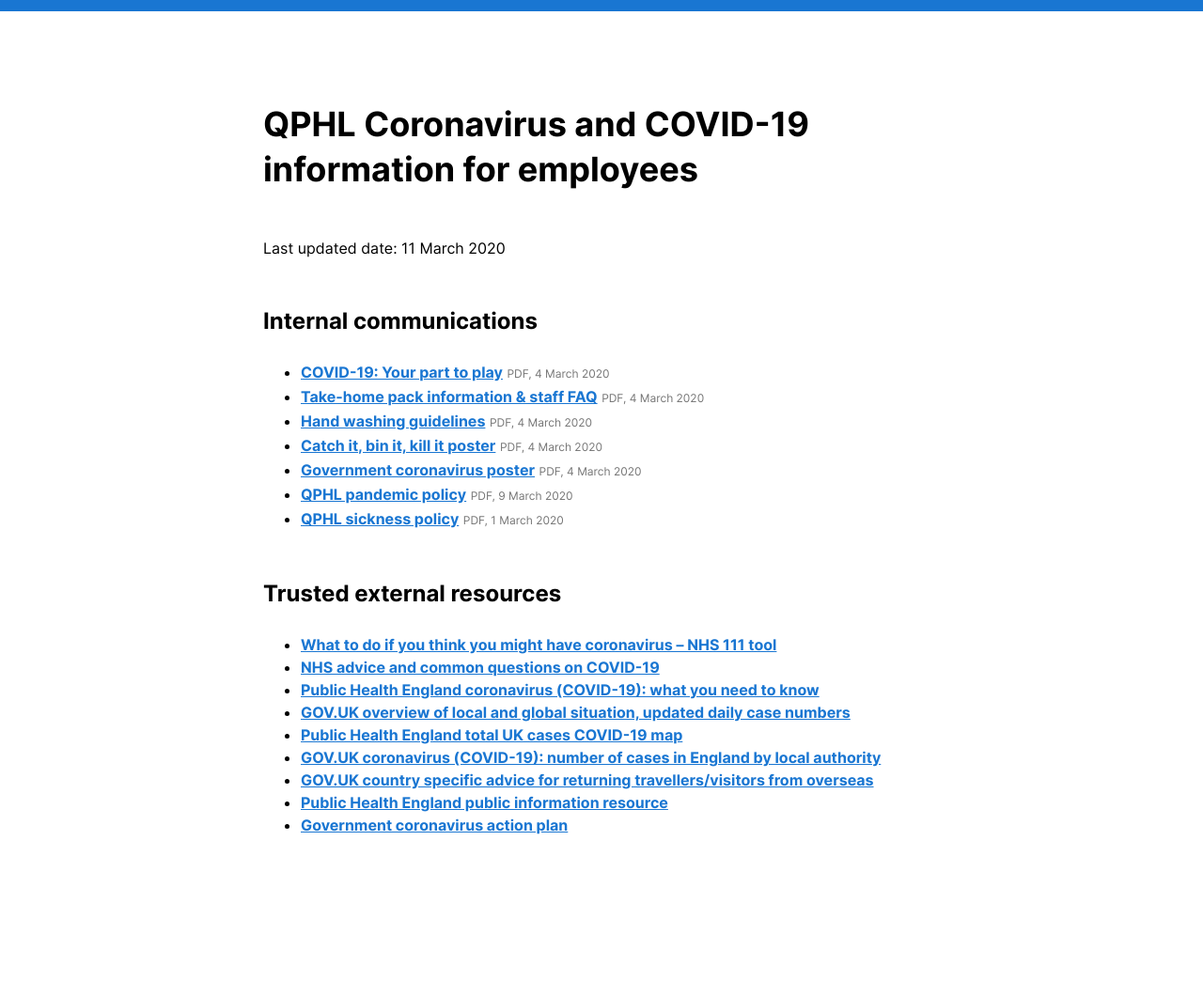
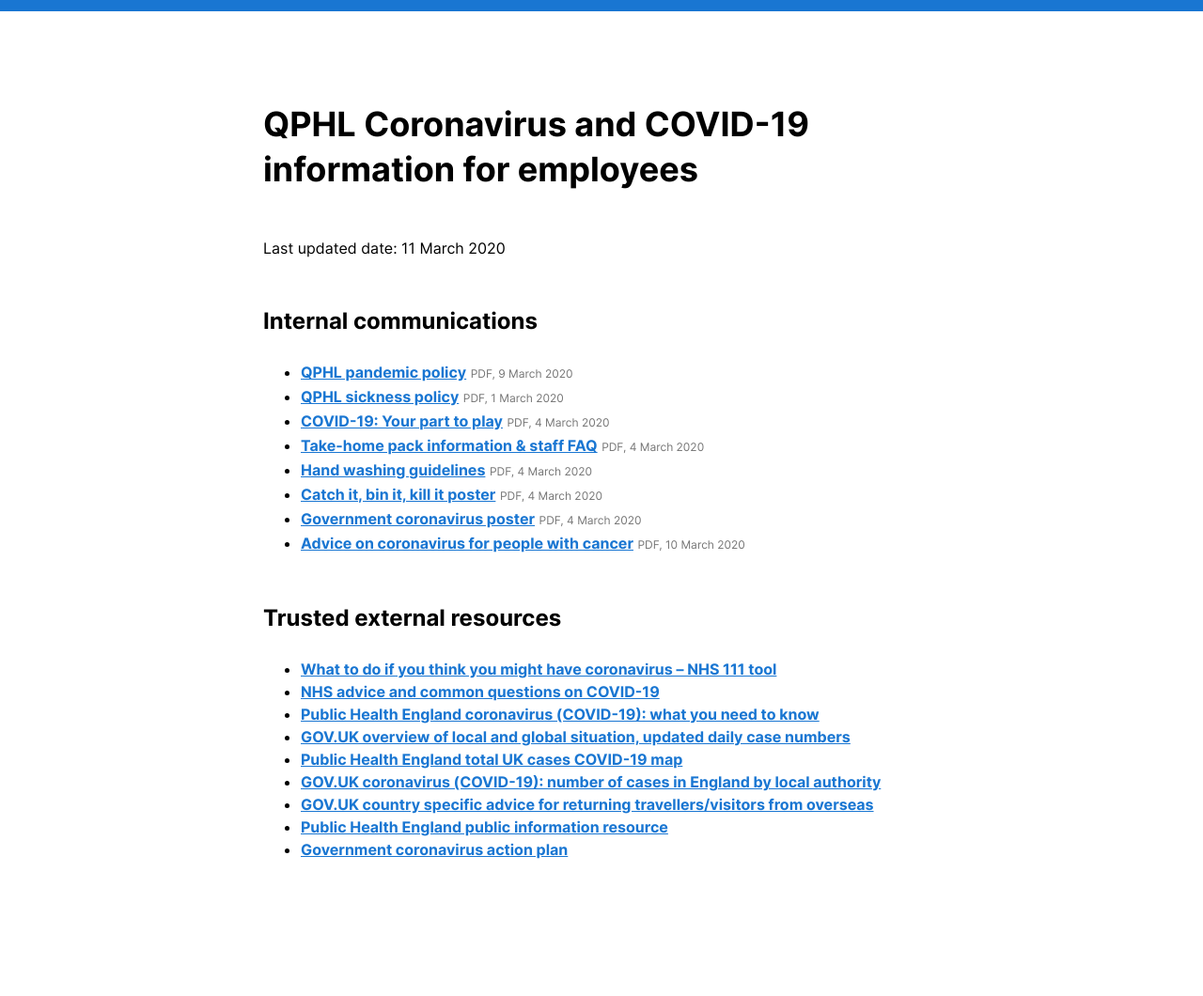
Before and after one commit to cognisant/qphl.co, a Jekyll site: the page built from coronavirus.md, in a window 1280 px wide. Shown: the whole page at 94% size. Built offline with Jekyll 4.4.1, drawn with Linux system fonts in a browser that asks for light colours; before the commit the page ends 1034 px from its top, so only the background shows below that.

Commit message:
Adds advice for cancer patients

```diff
--- a/coronavirus.md
+++ b/coronavirus.md
@@ -8,13 +8,15 @@
 
 ## Internal communications
 
+- [QPHL pandemic policy](/downloads/qphl-pandemic-policy.pdf) <small>PDF, 9 March 2020</small>
+- [QPHL sickness policy](/downloads/qphl-sickness-policy.pdf) <small>PDF, 1 March 2020</small>
 - [COVID-19: Your part to play](/downloads/covid-19-your-part-to-play.pdf) <small>PDF, 4 March 2020</small>
 - [Take-home pack information & staff FAQ](/downloads/take-home-pack-information.pdf) <small>PDF, 4 March 2020</small>
 - [Hand washing guidelines](/downloads/hand-washing-guidelines.pdf) <small>PDF, 4 March 2020</small>
 - [Catch it, bin it, kill it poster](/downloads/catch-bin-kill.pdf) <small>PDF, 4 March 2020</small>
 - [Government coronavirus poster](/downloads/government-coronavirus-poster.pdf) <small>PDF, 4 March 2020</small>
-- [QPHL pandemic policy](/downloads/qphl-pandemic-policy.pdf) <small>PDF, 9 March 2020</small>
-- [QPHL sickness policy](/downloads/qphl-sickness-policy.pdf) <small>PDF, 1 March 2020</small>
+- [Advice on coronavirus for people with cancer](/downloads/advice-on-coronavirus-for-people-with-cancer.pdf) <small>PDF, 10 March 2020</small>
+
 
 ## Trusted external resources
 
```
Also changed, not shown: 1 other file.
